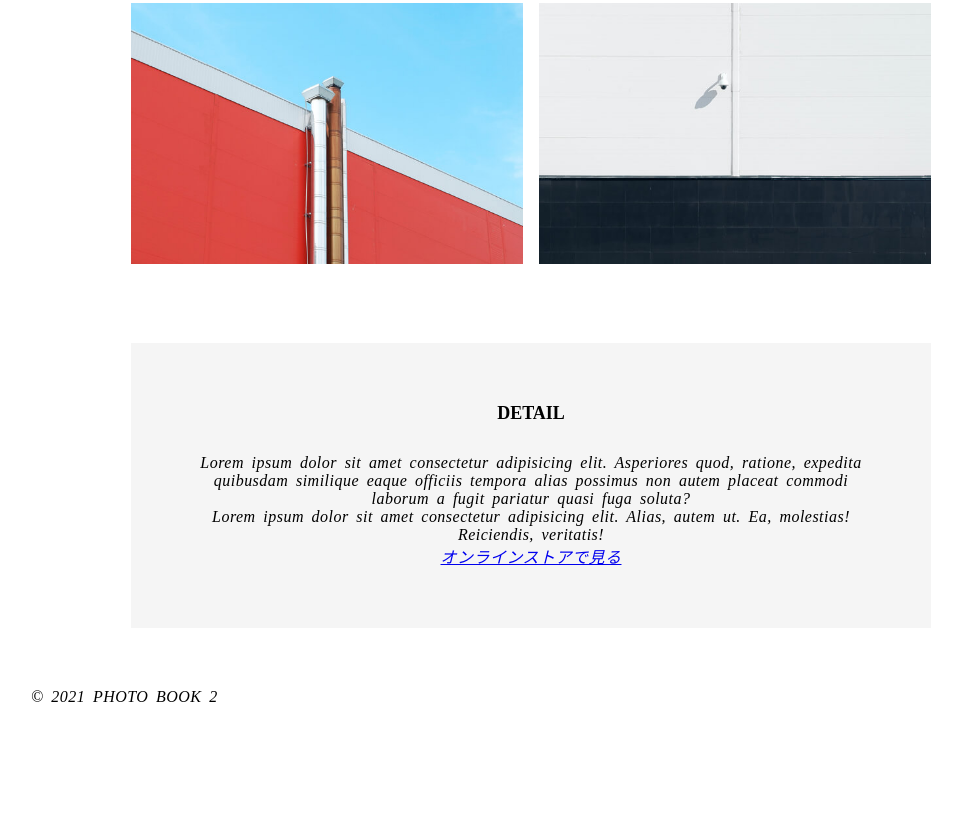
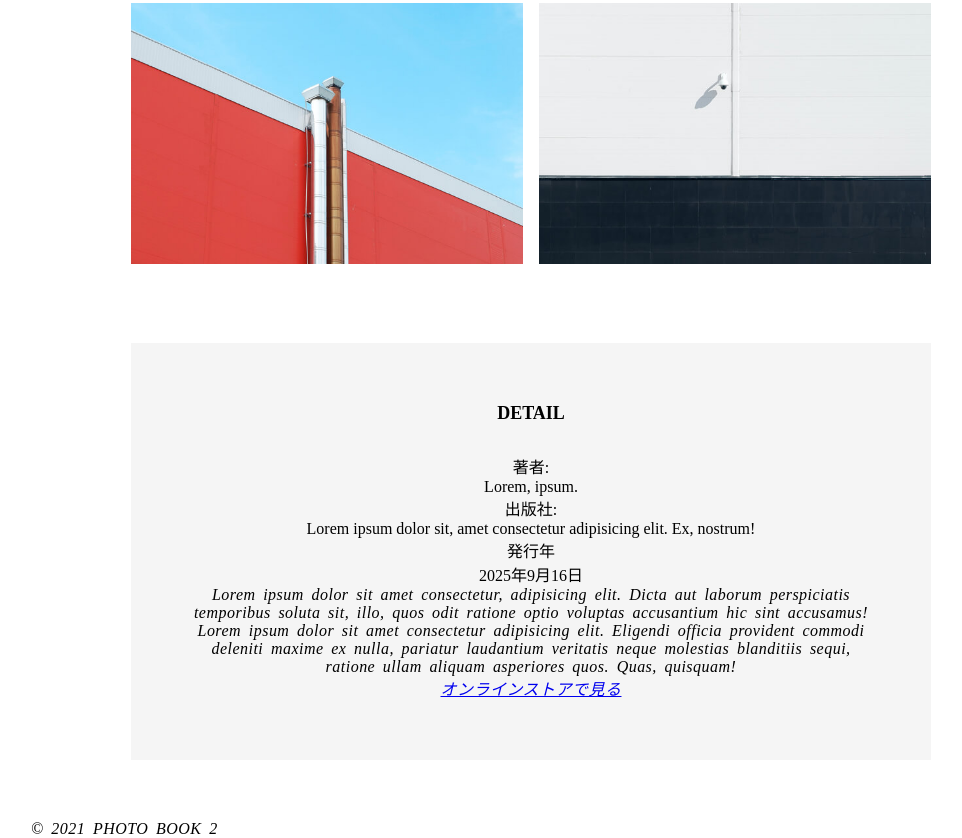
Before and after one commit to fujitashuichi/code-jump-photo-book-2, a plain HTML site: page index.html in a window 1280 px wide. Shown: the part 1407-2245 px from the top of the page, without its empty margins (109-1071 px from the left). Before the commit the page ends 2113 px from the top, so only its background shows below. Drawn offline with Linux system fonts and the light colour scheme.

Commit message:
detail セクションのhtmlを修正

```diff
--- a/index.html
+++ b/index.html
@@ -49,12 +49,19 @@
                 <section id="detail">
                     <h2 class="section-title">DETAIL</h2>
                     <div class="flex">
-                        <dl></dl>
-                        <div class="text">
-                            <p>Lorem ipsum dolor sit amet consectetur adipisicing elit. Asperiores quod, ratione, expedita quibusdam similique eaque officiis tempora alias possimus non autem placeat commodi laborum a fugit pariatur quasi fuga soluta?</p>
-                            <p>Lorem ipsum dolor sit amet consectetur adipisicing elit. Alias, autem ut. Ea, molestias! Reiciendis, veritatis!</p>
-                            <a href="#">オンラインストアで見る</a>
-                        </div>
+                        <dl>
+                        <dt>著者:</dt>
+                            <dd>Lorem, ipsum.</dd>
+                            <dt>出版社:</dt>
+                            <dd>Lorem ipsum dolor sit, amet consectetur adipisicing elit. Ex, nostrum!</dd>
+                            <dt>発行年</dt>
+                            <dd>2025年9月16日</dd>
+                        </dl>
+                    </div>
+                    <div class="text">
+                        <p>Lorem ipsum dolor sit amet consectetur, adipisicing elit. Dicta aut laborum perspiciatis temporibus soluta sit, illo, quos odit ratione optio voluptas accusantium hic sint accusamus!</p>
+                        <p>Lorem ipsum dolor sit amet consectetur adipisicing elit. Eligendi officia provident commodi deleniti maxime ex nulla, pariatur laudantium veritatis neque molestias blanditiis sequi, ratione ullam aliquam asperiores quos. Quas, quisquam!</p>
+                        <a href="#">オンラインストアで見る</a>
                     </div>
                 </section>
             </div>
```
Also changed, not shown: 1 other file.
